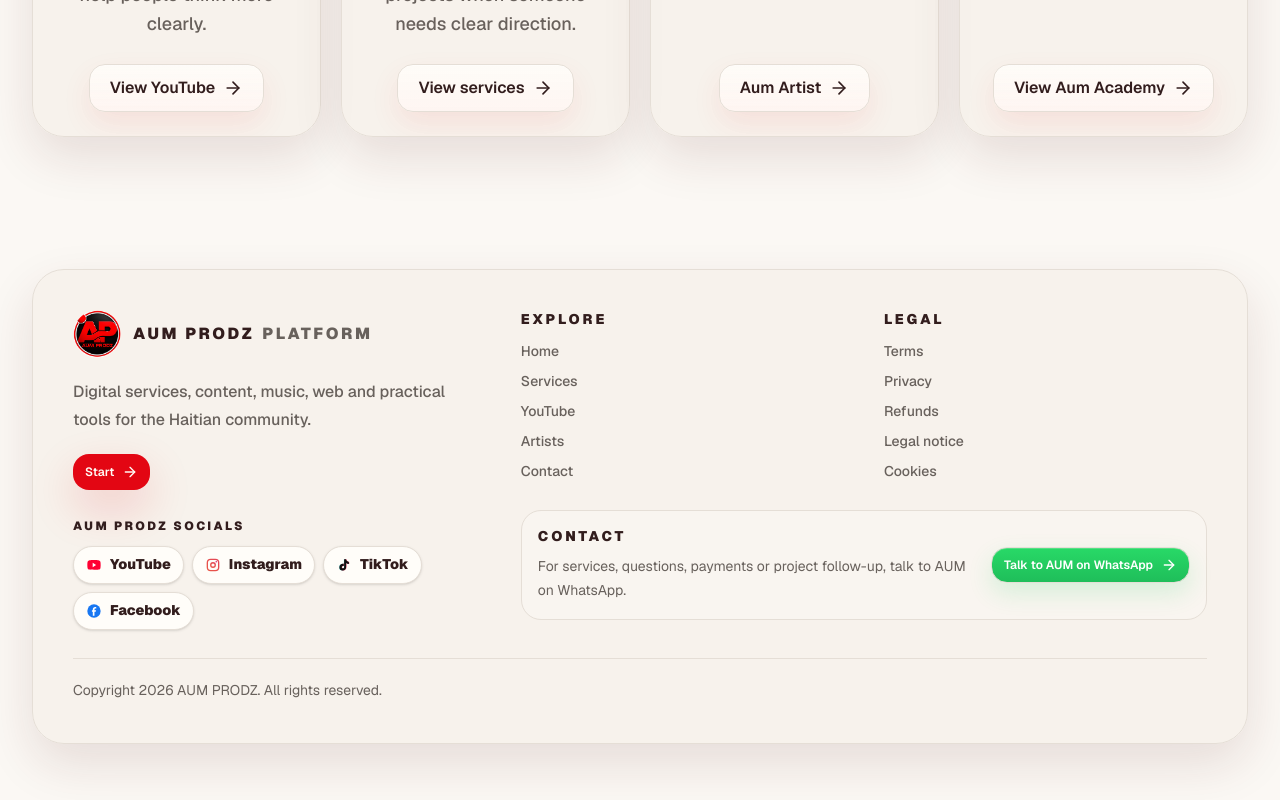
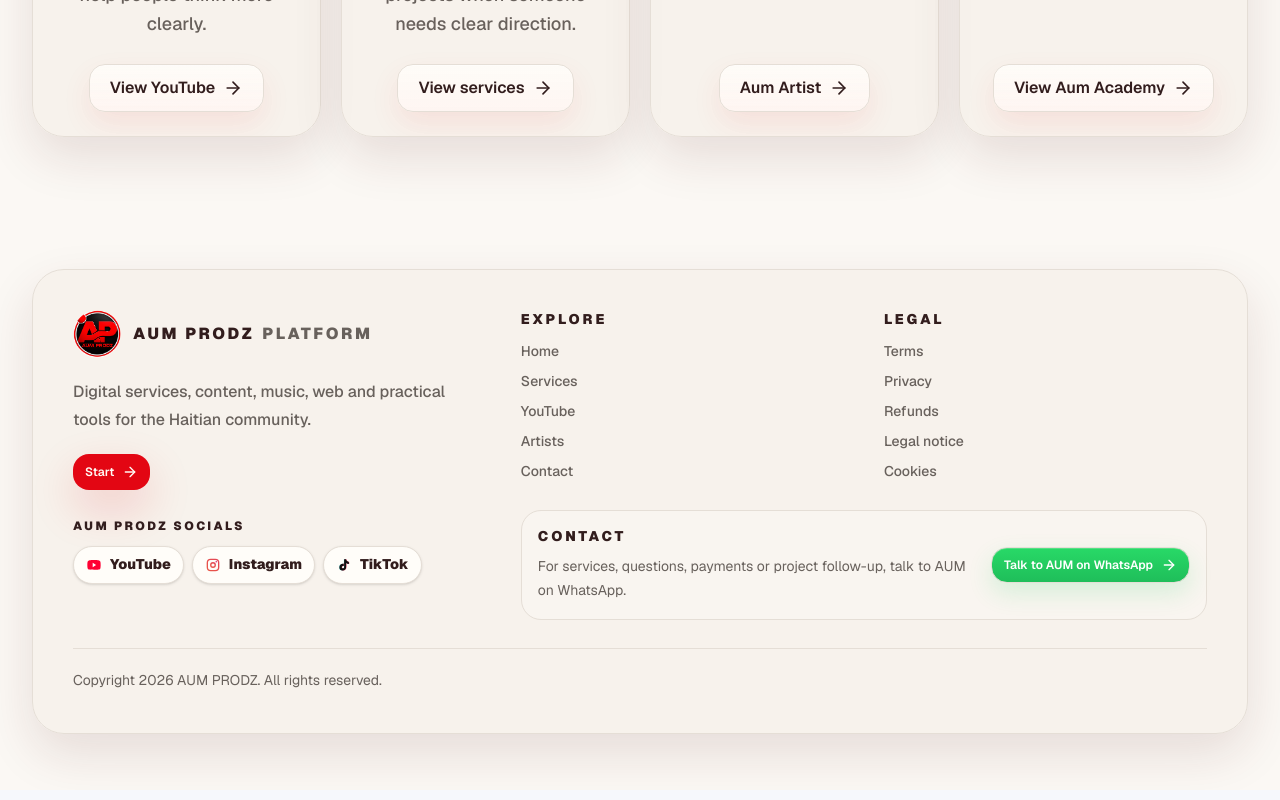
Before and after one commit to aumdevs/aumprodz, a Next.js app: page / in a window 1280 px wide. Shown: the part 2036-2836 px from the top of the page. Built offline with nearby package versions, Linux system fonts and the light colour scheme; no server answers.

Commit message:
Remove Facebook from footer socials

```diff
--- a/src/components/public/public-footer.tsx
+++ b/src/components/public/public-footer.tsx
@@ -166,11 +166,6 @@
       href: "https://www.tiktok.com/@aumprodz",
       icon: TikTokLogo,
       label: "TikTok",
-    },
-    {
-      href: "https://www.facebook.com/aumprodz",
-      icon: FacebookLogo,
-      label: "Facebook",
     },
   ];
 
@@ -356,15 +351,3 @@
     </svg>
   );
 }
-
-function FacebookLogo({ className }: { className?: string }) {
-  return (
-    <svg className={className} viewBox="0 0 24 24" aria-hidden="true">
-      <circle cx="12" cy="12" r="10" fill="#1877f2" />
-      <path
-        fill="#fff"
-        d="M14.5 13h-1.8v6h-2.5v-6H8.9v-2.2h1.3V9.4c0-1 .3-1.8.9-2.4.6-.6 1.5-.9 2.6-.9.8 0 1.4.1 1.7.2v2h-1.2c-.5 0-.9.1-1.1.3-.2.2-.3.6-.3 1v1.2h2.4L14.5 13Z"
-      />
-    </svg>
-  );
-}
```
